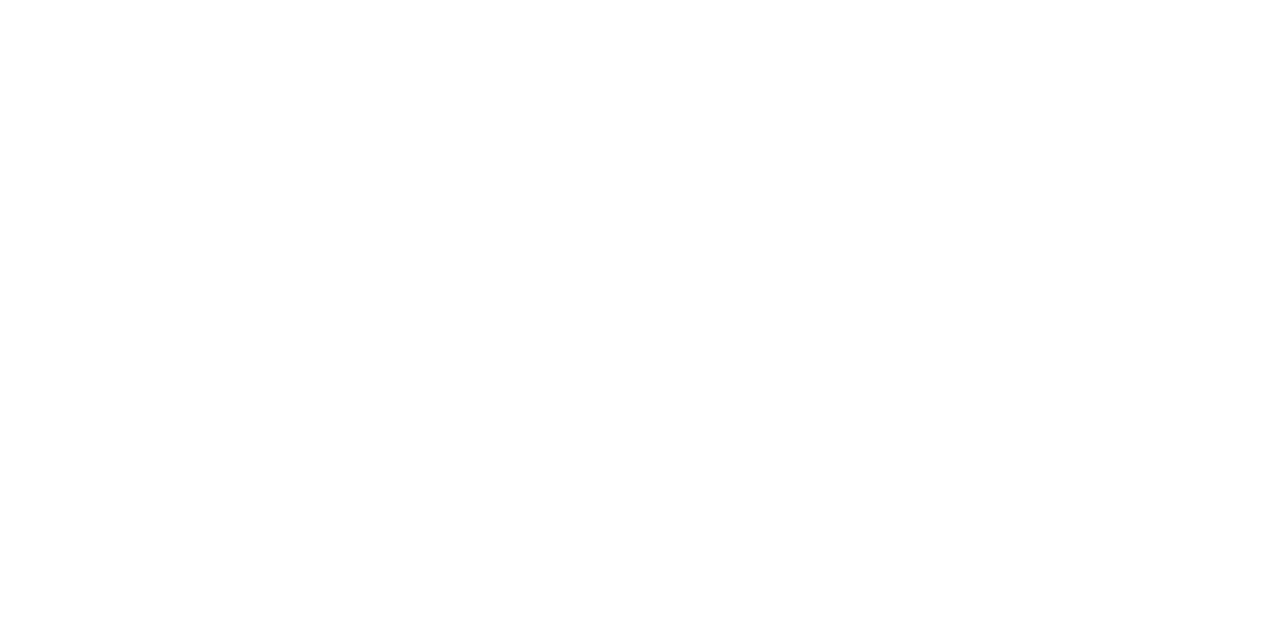
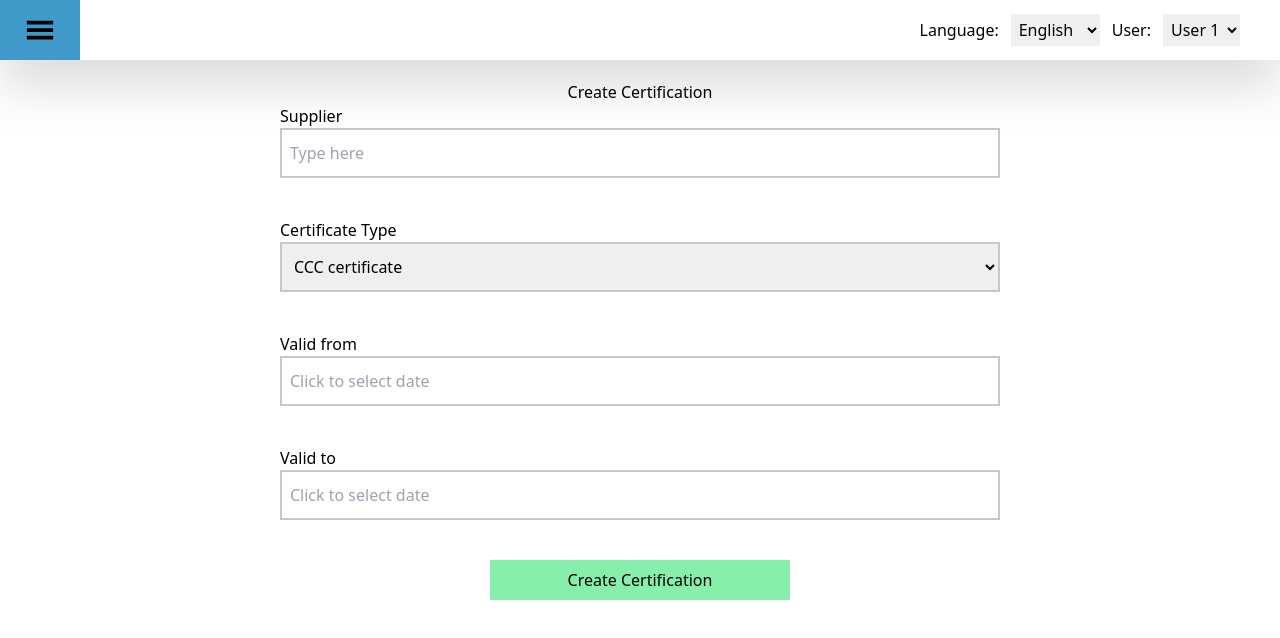
Before and after one commit to DenisKantic/dccs_project, a React (Create React App) app: page /Certificate/CreateCertification in a window 1280 px wide. Before the commit this address had no page. Shown: the top 638 px of the page. Built offline with nearby package versions, Linux system fonts and the light colour scheme.

Commit message:
added button in createCertification and fixed route path to it

```diff
--- a/src/App.js
+++ b/src/App.js
@@ -10,7 +10,7 @@
     <Routes>
       <Route path="/" element={<Home />}/>
       <Route path="/Certificate" element={<Certificate />} ></Route>
-      <Route path="/CreateCertification" element={<CreateCert />}></Route>
+      <Route path="/Certificate/CreateCertification" element={<CreateCert />}></Route>
     </Routes>
     </BrowserRouter>
   );
--- a/src/Components/CertificateOverview/Table.jsx
+++ b/src/Components/CertificateOverview/Table.jsx
@@ -9,7 +9,7 @@
 
   return (
     <div className='w-full mt-10'>
-        <Link to="/CreateCertification">
+        <Link to="/Certificate/CreateCertification">
         <button className='w-[180px] h-[40px] mb-5 bg-[#c2cc38] text-white'>New certificate</button>
         </Link>
 
--- a/src/Components/CreateCertificate/CreateCert.jsx
+++ b/src/Components/CreateCertificate/CreateCert.jsx
@@ -19,22 +19,22 @@
 
                 <form action="#" className='w-[60%]'>
                     <div className='flex flex-col'>
-                        <label htmlFor="">Supplier</label>
-                        <input type="text" className='h-[50px] w-full p-2 border-2 border-[#c7c7c7]' placeholder='Type here'/>
+                        <label htmlFor="" for="supplier">Supplier</label>
+                        <input type="text" name="supplier" className='h-[50px] w-full p-2 border-2 border-[#c7c7c7]' placeholder='Type here'/>
                     </div>
 
                     <div className='flex flex-col mt-10'>
-                        <label htmlFor="">Certificate Type</label>
+                        <label for="certType">Certificate Type</label>
                         <select name="#" id="" className='h-[50px] w-full p-2 border-2 border-[#c7c7c7]' placeholder >
                             <option disabled >Select your option</option>
-                            <option value="#">CCC certificate</option>
-                            <option value="#">Permission of Printing</option>
-                            <option value="#">OHSAS 18001</option>
+                            <option value="ccc">CCC certificate</option>
+                            <option value="permissionOfPrinting">Permission of Printing</option>
+                            <option value="OHSAS">OHSAS 18001</option>
                         </select>
                     </div>
 
                     <div className='flex flex-col mt-10 w-full h-[50px]'>
-                        <label htmlFor="#">Valid from</label>
+                        <label for="startDate">Valid from</label>
                             <DatePicker className='w-full h-[50px] p-2 border-2 border-[#c7c7c7]'
                             onChange={(date) => setStartDate(date)}
                             selected={startDate}
@@ -44,7 +44,7 @@
                             placeholderText='Click to select date'
                             />
 
-                        <label htmlFor="" className='mt-10'>Valid to</label>
+                        <label for='endDate' className='mt-10'>Valid to</label>
                             <DatePicker
                             className='h-[50px] w-full p-2 border-2 border-[#c7c7c7]'
                             onChange={(date) => setEndDate(date)}
@@ -55,6 +55,7 @@
                             minDate={startDate}
                             placeholderText='Click to select date'
                            />
+                    <button className='w-[300px] h-[60px] p-2 bg-green-300 mx-auto mt-10'>Create Certification</button>
                     </div>
                 </form>
             </div>
```
